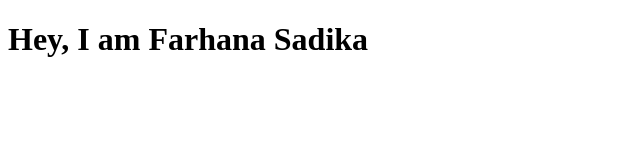
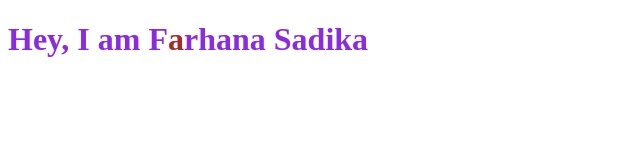
Before and after one commit to farhanasadika/my-repository, a plain HTML site: page index.html in a window 1280 px wide. Shown: the whole page, without its empty margins (0-640 px from the left). Drawn offline with Linux system fonts and the light colour scheme.

Commit message:
second commit

```diff
--- a/index.html
+++ b/index.html
@@ -6,7 +6,7 @@
     <title>my repository</title>
 </head>
 <body>
-    <h1>Hey, I am Farhana Sadika</h1>
+    <h1 style="color: blueviolet;">Hey, I am F<span style="color: brown;">a</span>rhana Sadika</h1>
 
 </body>
 </html>
```
